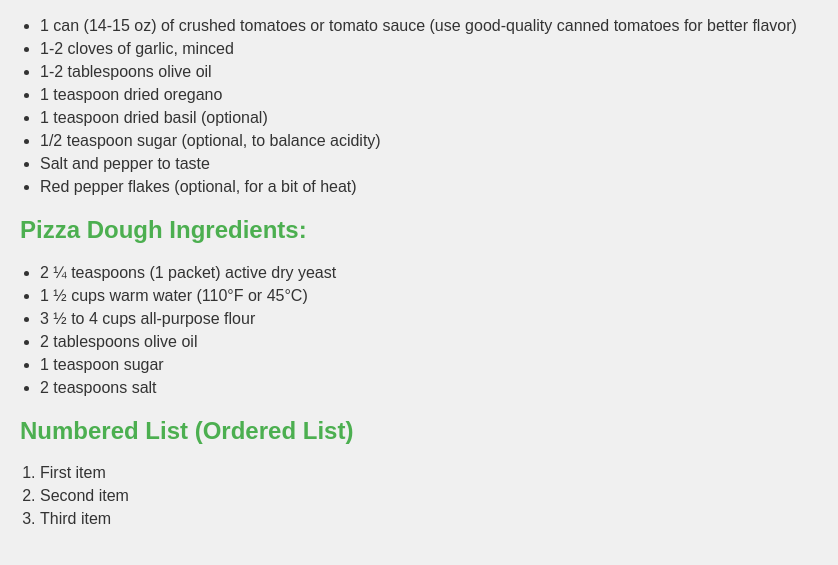
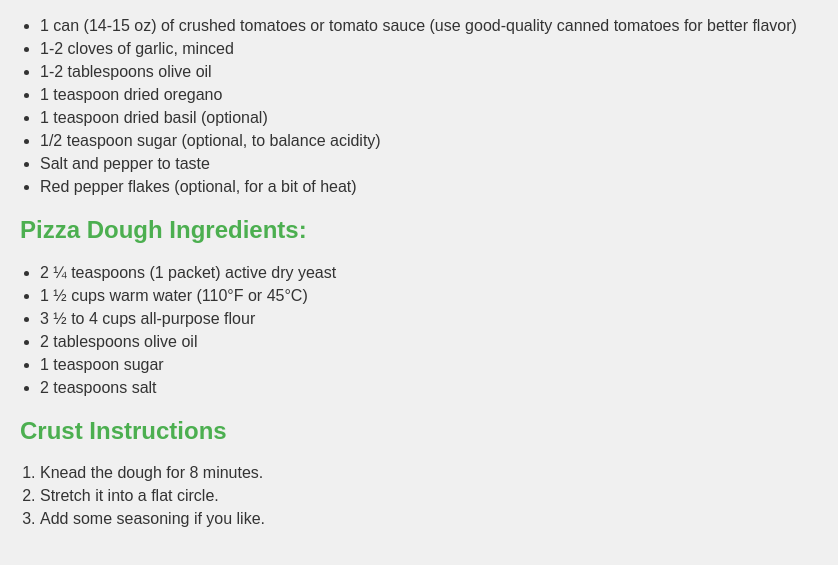
Before and after one commit to dinhtq/recipes-list, a website built with Vite: page index.html in a window 1280 px wide. Shown: the part 111-676 px from the top of the page, without its empty margins (0-838 px from the left). Built offline with nearby package versions, Linux system fonts and the light colour scheme.

Commit message:
added Crust Instructions to html page

```diff
--- a/index.html
+++ b/index.html
@@ -34,11 +34,11 @@
         <li>2 teaspoons salt</li>
     </ul>
 
-    <h2>Numbered List (Ordered List)</h2>
+    <h2>Crust Instructions</h2>
     <ol>
-        <li>First item</li>
-        <li>Second item</li>
-        <li>Third item</li>
+        <li>Knead the dough for 8 minutes.</li>
+        <li>Stretch it into a flat circle.</li>
+        <li>Add some seasoning if you like.</li>
     </ol>
 
 </body>
```
